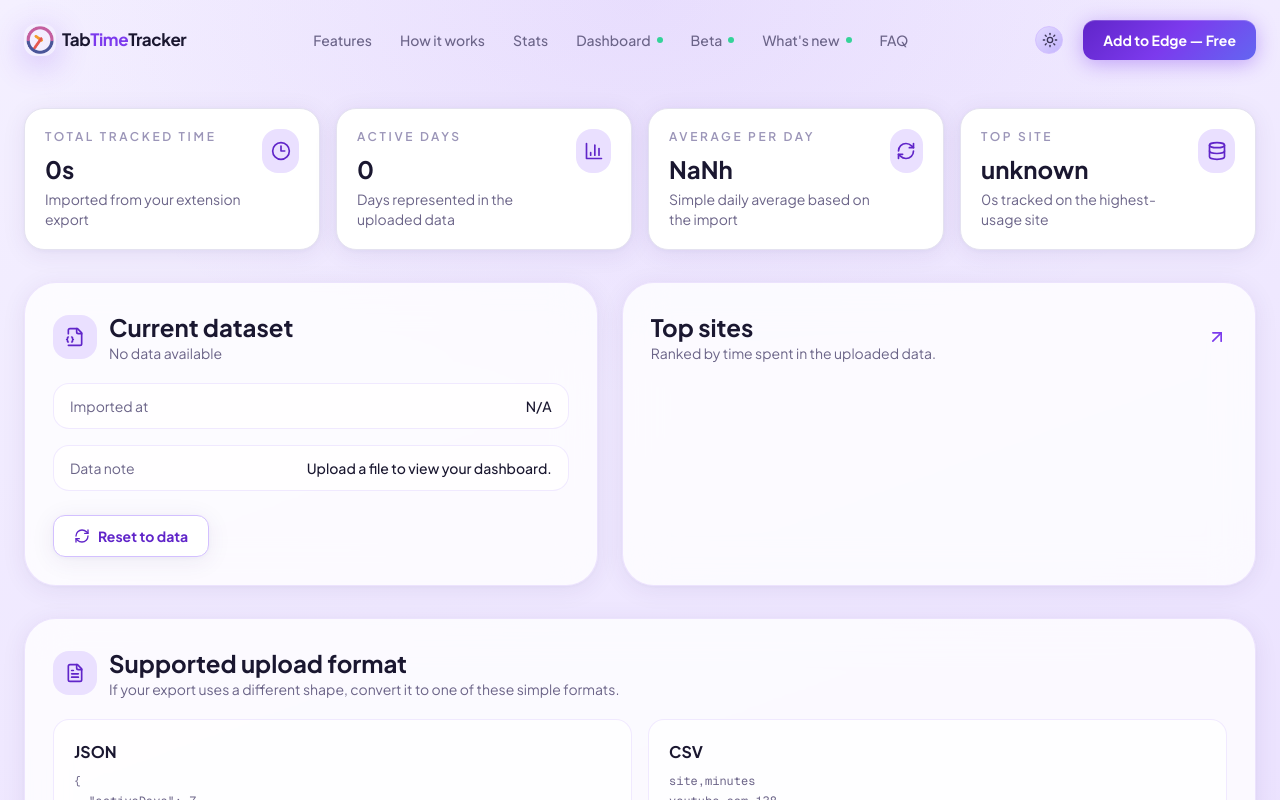
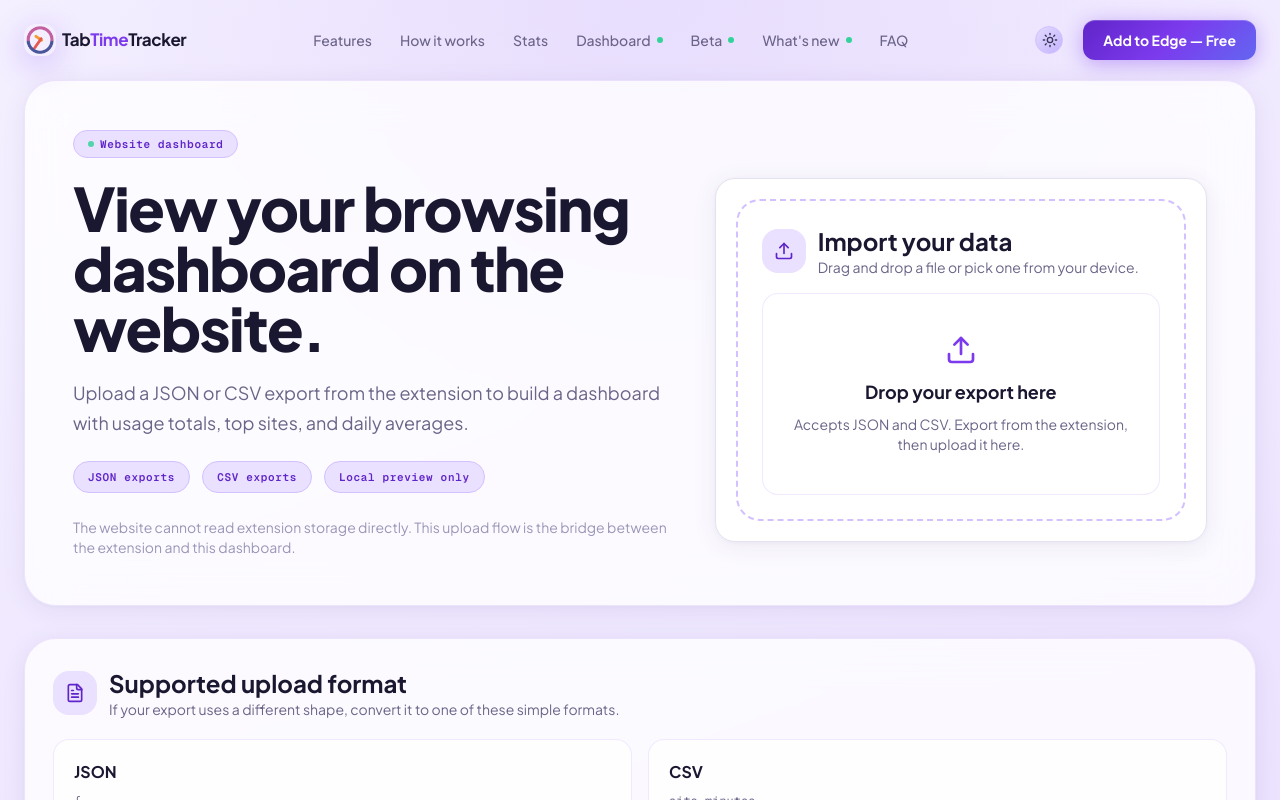
Before and after one commit to ShaikAyub7/browser-extension-website, a Next.js app: page /dashboard in a window 1280 px wide. Shown: the top 800 px of the page. Built offline with nearby package versions, Linux system fonts and the light colour scheme.

Commit message:
fix: update dashboard condition to check for topSites length

```diff
--- a/components/dashboard/DashboardClient.tsx
+++ b/components/dashboard/DashboardClient.tsx
@@ -341,7 +341,6 @@ useEffect(() => {
 }, []);
 const [dashboard, setDashboard] =
   useState<DashboardData>(defaultDashboard);
-
   const [error, setError] = useState<string | null>(null);
   const [dragActive, setDragActive] = useState(false);
 
@@ -427,7 +426,7 @@ const [dashboard, setDashboard] =
       <div className="relative z-10 max-w-7xl mx-auto space-y-8">
 
         {
-            !dashboard?<section className="glass rounded-[2rem] p-8 md:p-12 ">
+            (dashboard.topSites?.length ?? 0) === 0  ?<section className="glass rounded-[2rem] p-8 md:p-12 ">
           <div className="pill mb-5 inline-flex">
             <span className="w-1.5 h-1.5 rounded-full bg-emerald-400 animate-pulse" />
             Website dashboard
```
